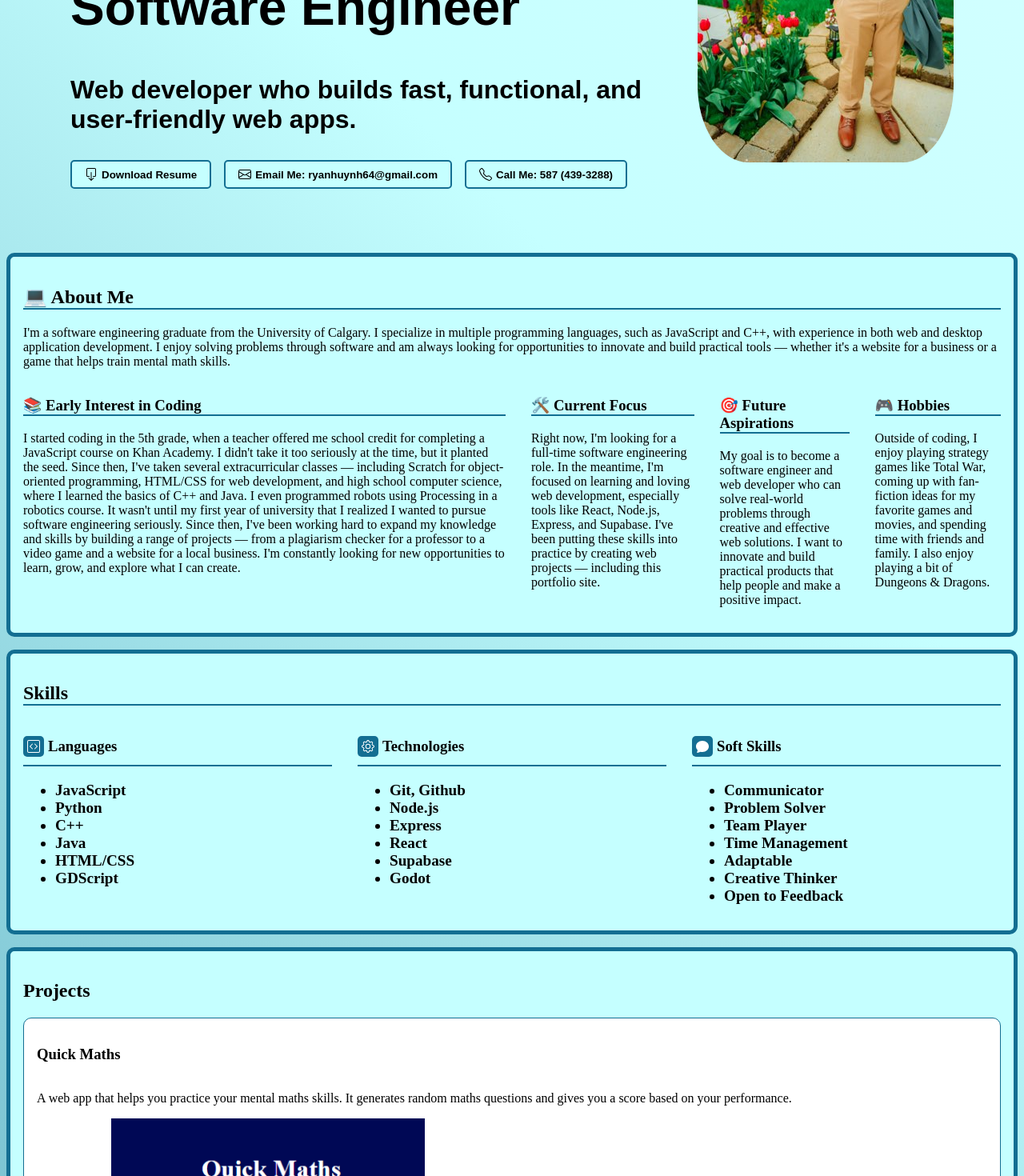
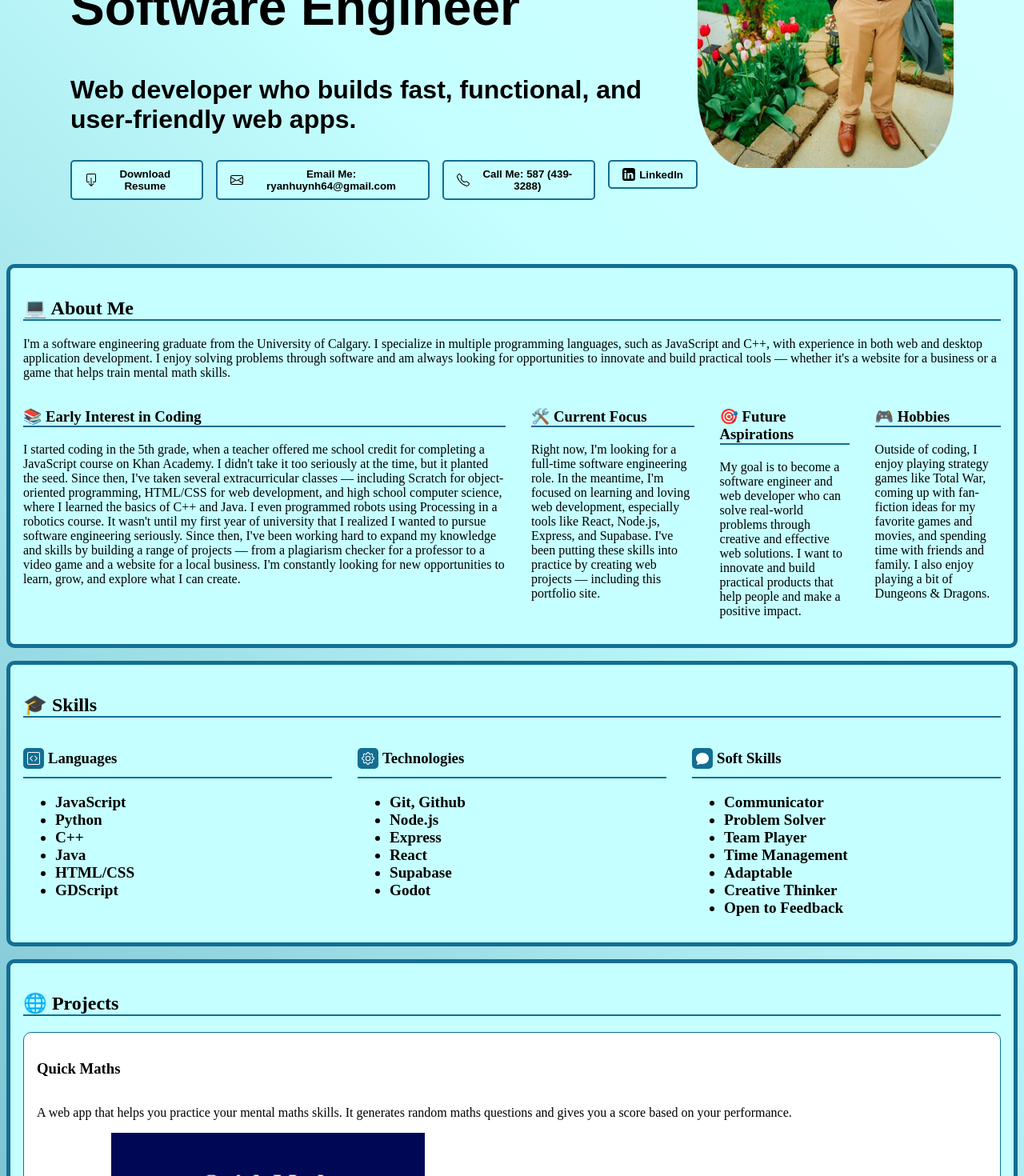
Before and after one commit to R41Ryan/r41ryan.github.io, a React (Vite) app in the folder website-portfolio/: page / in a window 1280 px wide. Shown: the part 572-2042 px from the top of the page at 80% size. Built offline with nearby package versions, Linux system fonts and the light colour scheme; a web font is replaced by a local one.

Commit message:
added some symbols for headers for skills and projects sections, as well as a border bottom for projects h2

```diff
--- a/website-portfolio/src/pages/MainPage.jsx
+++ b/website-portfolio/src/pages/MainPage.jsx
@@ -72,6 +72,11 @@ function MainPage({sectionRefs}) {
                 <img src="images/telephone.svg" /> Call Me: 587 (439-3288)
               </button>
             </a>
+            <a href="https://www.linkedin.com/in/ryan-huynh-7b5241194/" target="_blank" rel="noopener noreferrer">
+              <button>
+                <img src="images/linkedin.svg" /> LinkedIn
+              </button>
+            </a>
           </div>
         </div>
         <div className="home-page_image">
@@ -101,7 +106,7 @@ function MainPage({sectionRefs}) {
         </div>
       </div>
       <section ref={sectionRefs.skills} id="skills" className="skills">
-        <h2>Skills</h2>
+        <h2>🎓 Skills</h2>
         <div className="skills_content">
           <div className="languages">
             <h3>
@@ -149,7 +154,7 @@ function MainPage({sectionRefs}) {
         </div>
       </section>
       <section ref={sectionRefs.projects} id="projects" className="projects">
-        {projects.length > 0 ? <h2>Projects</h2> : <h2>Loading Projects...</h2>}
+        {projects.length > 0 ? <h2>🌐 Projects</h2> : <h2>Loading Projects...</h2>}
         <div className="projects_content">
           {projects.map((project) => (
             <div key={project.id} className="project-panel">
--- a/website-portfolio/src/pages/Projects.css
+++ b/website-portfolio/src/pages/Projects.css
@@ -6,6 +6,10 @@
     border-radius: 10px;
     padding: 1rem;
     margin-top: 1rem;
+}
+
+.projects > h2 {
+    border-bottom: 2px solid var(--color-primary);
 }
 
 .projects_content {
```
Also changed, not shown: website-portfolio/public/images/linkedin.svg (added).
